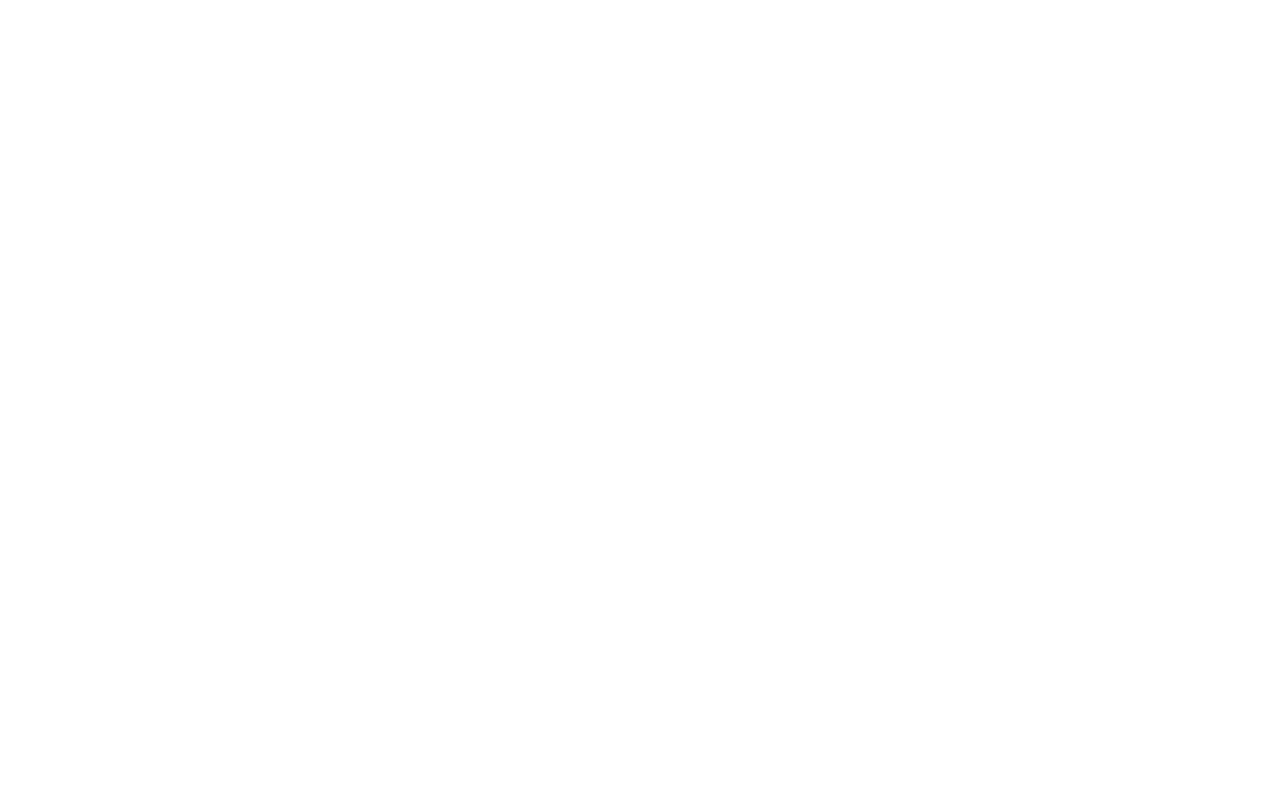
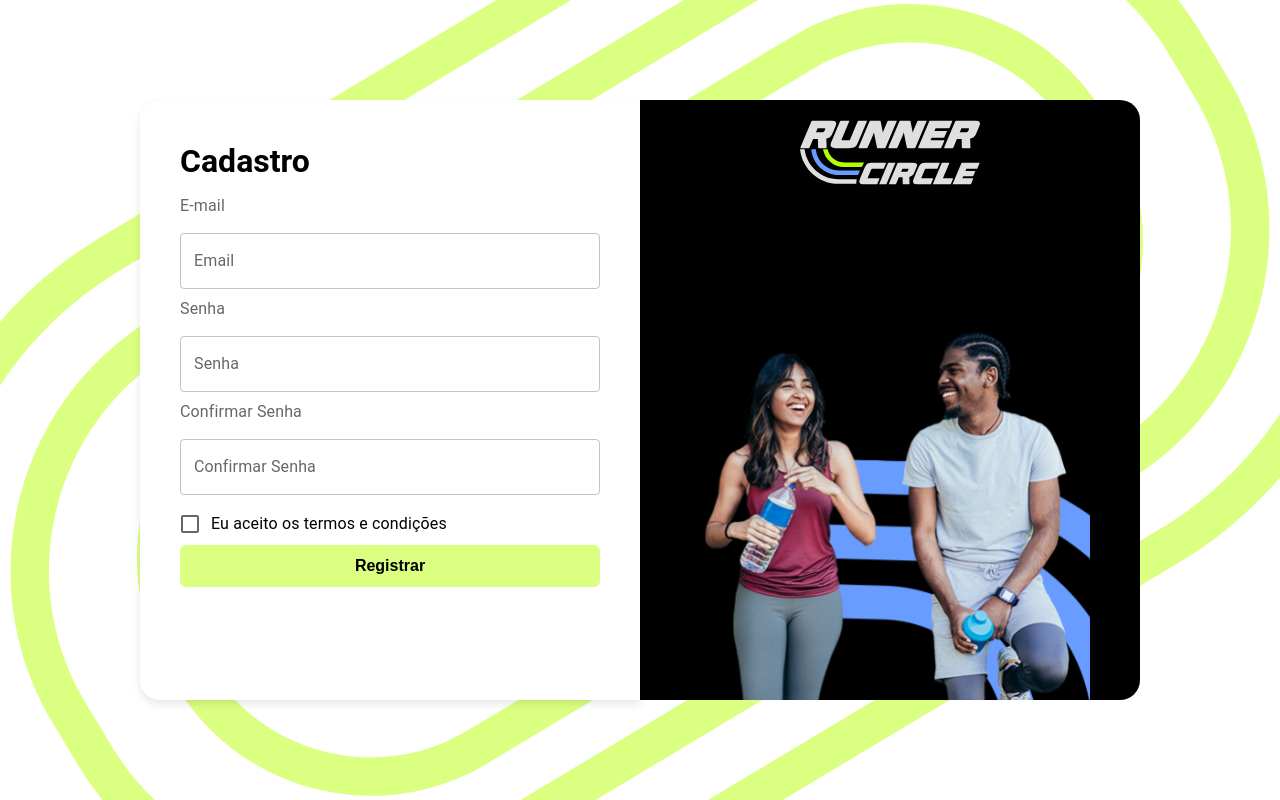
Before and after one commit to ThamirisAdriano/alura-runner-circle-2, a React (Vite) app: page /userRegister in a window 1280 px wide. Before the commit this address had no page. Built offline with nearby package versions, Linux system fonts and the light colour scheme; a web font is replaced by a local one; what apollo3-cache-persist would draw is missing.

Commit message:
autenticacao front

```diff
--- a/src/Router.tsx
+++ b/src/Router.tsx
@@ -4,11 +4,13 @@
 import { Publicar } from "./pages/Publicar";
 import { FeedGeral } from "./pages/FeedGeral";
 import { Menu } from "./components/Menu";
+import { CadastroUser } from "./pages/CadastroUser";
 
 export function Router() {
   return (
     <Routes>
       <Route path="/" element={<DefaultLayout />}>
+        <Route path="userRegister" element={<CadastroUser />} />
         <Route index element={<Login />} />
       </Route>
       <Route path="/" element={<Menu />}>
--- a/src/apolloClient.ts
+++ b/src/apolloClient.ts
@@ -1,8 +1,8 @@
 import { ApolloClient, InMemoryCache, HttpLink, gql, makeVar } from '@apollo/client';
 import { LocalStorageWrapper, persistCache } from 'apollo3-cache-persist';
+import { setContext } from '@apollo/client/link/context';
 
-// Definindo variáveis reativas para estado local
-export const searchQueryVar = makeVar(''); // Criamos uma variável reativa chamada searchQueryVar
+export const searchQueryVar = makeVar('');
 
 const cache = new InMemoryCache({
   typePolicies: {
@@ -10,7 +10,7 @@
       fields: {
         searchQuery: {
           read() {
-            return searchQueryVar(); // Usamos a variável reativa na query local
+            return searchQueryVar();
           },
         },
         mockActivities: {
@@ -31,28 +31,48 @@
   });
 })();
 
+const httpLink = new HttpLink({
+  uri: 'http://localhost:4000/graphql',
+});
 
+const authLink = setContext((_, { headers }) => {
+  const token = localStorage.getItem('token');
+  return {
+    headers: {
+      ...headers,
+      authorization: token ? `Bearer ${token}` : '',
+    },
+  };
+});
 
 const client = new ApolloClient({
-  link: new HttpLink({
-    uri: 'http://localhost:4000/graphql'
-  }),
+  link: authLink.concat(httpLink),
   cache,
-  connectToDevTools: true, // Habilita Apollo DevTools
+  connectToDevTools: true,
 });
 
-// Definindo a query local
 export const GET_SEARCH_QUERY = gql`
   query GetSearchQuery {
     searchQuery @client
   }
 `;
 
-// Definindo a mutation local
 export const SET_SEARCH_QUERY = gql`
   mutation SetSearchQuery($query: String!) {
     setSearchQuery(query: $query) @client
   }
 `;
 
+export const REGISTER_USER = gql`
+  mutation RegisterUser($email: String!, $password: String!) {
+    register(email: $email, password: $password)
+  }
+`;
+
+export const LOGIN_USER = gql`
+  mutation LoginUser($email: String!, $password: String!) {
+    login(email: $email, password: $password)
+  }
+`;
+
 export default client;
--- /dev/null
+++ b/src/pages/CadastroUser/index.tsx
@@ -0,0 +1,130 @@
+import { useState } from 'react';
+import {
+  TextField,
+  Typography,
+  Checkbox,
+  FormControlLabel,
+  FormLabel,
+} from '@mui/material';
+import { ButtonLogin, LoginCard, LoginContainer, LoginContainerImage } from './styles';
+import Logo from '../../assets/loginForm/Logo.svg';
+import Runnner from '../../assets/loginForm/RunnerCircle.svg';
+import { useNavigate } from 'react-router-dom';
+import { useMutation } from '@apollo/client';
+import { REGISTER_USER } from '../../apolloClient';
+
+export function CadastroUser() {
+  const [email, setEmail] = useState('');
+  const [password, setPassword] = useState('');
+  const [confirmPassword, setConfirmPassword] = useState('');
+  const [acceptTerms, setAcceptTerms] = useState(false);
+  const navigate = useNavigate();
+
+  const [register, { loading, error }] = useMutation(REGISTER_USER, {
+    onCompleted: () => {
+      navigate('/');
+    }
+  });
+
+  const handleSubmit = async (e: any) => {
+    e.preventDefault();
+    if (password !== confirmPassword) {
+      alert('Passwords do not match!');
+      return;
+    }
+    if (!acceptTerms) {
+      alert('You must accept the terms and conditions!');
+      return;
+    }
+    try {
+      await register({ variables: { email, password } });
+    } catch (err) {
+      console.error(err);
+    }
+  };
+
+  return (
+    <LoginCard>
+      <LoginContainer>
+        <Typography
+          variant="h5"
+          style={{ fontWeight: 'bold', fontSize: '2rem' }}
+          gutterBottom
+        >
+          Cadastro
+        </Typography>
+        <form onSubmit={handleSubmit}>
+          <FormLabel>E-mail</FormLabel>
+          <TextField
+            color="secondary"
+            label="Email"
+            variant="outlined"
+            margin="normal"
+            fullWidth
+            value={email}
+            onChange={(e) => setEmail(e.target.value)}
+          />
+          <FormLabel>Senha</FormLabel>
+          <TextField
+            label="Senha"
+            color="secondary"
+            type="password"
+            variant="outlined"
+            margin="normal"
+            fullWidth
+            value={password}
+            onChange={(e) => setPassword(e.target.value)}
+          />
+          <FormLabel>Confirmar Senha</FormLabel>
+          <TextField
+            label="Confirmar Senha"
+            color="secondary"
+            type="password"
+            variant="outlined"
+            margin="normal"
+            fullWidth
+            value={confirmPassword}
+            onChange={(e) => setConfirmPassword(e.target.value)}
+          />
+          <FormControlLabel
+            control={
+              <Checkbox
+                checked={acceptTerms}
+                onChange={(e) => setAcceptTerms(e.target.checked)}
+              />
+            }
+            label="Eu aceito os termos e condições"
+          />
+          {error && <p style={{ color: 'red' }}>{error.message}</p>}
+          <ButtonLogin type="submit" disabled={loading}>
+            {loading ? 'Registrando...' : 'Registrar'}
+          </ButtonLogin>
+        </form>
+      </LoginContainer>
+      <LoginContainerImage>
+        <img
+          src={Logo}
+          alt="Logo"
+          style={{
+            position: 'absolute',
+            top: 20,
+            left: '50%',
+            transform: 'translateX(-50%)',
+            width: '180px',
+          }}
+        />
+        <img
+          src={Runnner}
+          alt="Runnner"
+          style={{
+            position: 'absolute',
+            left: '50%',
+            bottom: '0%',
+            transform: 'translateX(-50%)',
+            width: '400px',
+          }}
+        />
+      </LoginContainerImage>
+    </LoginCard>
+  );
+}
--- /dev/null
+++ b/src/pages/CadastroUser/styles.ts
@@ -0,0 +1,50 @@
+import styled from 'styled-components';
+import { Box } from '@mui/material';
+import '../../styles/global'
+
+export const LoginCard = styled(Box)`
+  display: flex;
+  justify-content: center;
+  align-items: center;
+  width: 100%;
+  height: 100vh;
+`;
+
+export const LoginContainer = styled(Box)`
+  display: flex;
+  flex-direction: column;
+  width: 31.25rem;
+  height: 600px;
+  padding: 40px;
+  background-color: white;
+  box-shadow: 0 4px 8px rgba(0,0,0,0.1);
+  border-radius: 8px;
+  position: relative;
+  overflow: hidden;
+  border-radius:20px 0 0 20px;
+`;
+
+export const LoginContainerImage = styled(Box)`
+  width: 31.25rem;
+  height: 600px;
+  padding: 40px;
+  background-color: black;
+  position: relative;
+  border-radius:0 20px 20px 0;
+`;
+
+export const ButtonLogin = styled.button`
+  background-color: ${(props) => props.theme['verde-medio']};
+  color: ${(props) => props.theme['gray-100']};
+  font-weight: bold;
+  padding: 0.75em 1.5em;
+  border: none;
+  border-radius: 0.375em;
+  cursor: pointer;
+  transition: background-color 0.3s;
+  width:100%;
+
+  &:hover {
+    background-color: ${(props) => props.theme['verde-limao']};
+  }
+`;
--- a/src/pages/Login/index.tsx
+++ b/src/pages/Login/index.tsx
@@ -1,3 +1,4 @@
+import { useState } from "react";
 import {
   TextField,
   Typography,
@@ -13,9 +14,32 @@
 } from "./styles";
 import Logo from "../../assets/loginForm/Logo.svg";
 import Runnner from "../../assets/loginForm/RunnerCircle.svg";
-import { NavLink } from "react-router-dom";
+import { NavLink, useNavigate } from "react-router-dom";
+import { useMutation } from "@apollo/client";
+import { LOGIN_USER } from "../../apolloClient";
 
 export function Login() {
+  const [email, setEmail] = useState("");
+  const [password, setPassword] = useState("");
+  const [error, setError] = useState("");
+  const navigate = useNavigate();
+  const [login, { loading }] = useMutation(LOGIN_USER);
+
+  const handleLogin = async () => {
+    if (email === "" || password === "") {
+      setError("Por favor, preencha todos os campos.");
+      return;
+    }
+
+    try {
+      const { data } = await login({ variables: { email, password } });
+      localStorage.setItem('token', data.login);
+      navigate("/feed");
+    } catch (err) {
+      setError("Credenciais inválidas.");
+    }
+  };
+
   return (
     <LoginCard>
       <LoginContainer>
@@ -26,6 +50,7 @@
         >
           Login
         </Typography>
+        {error && <Typography color="error">{error}</Typography>}
         <FormLabel>E-mail</FormLabel>
         <TextField
           color="secondary"
@@ -33,6 +58,8 @@
           variant="outlined"
           margin="normal"
           fullWidth
+          value={email}
+          onChange={(e) => setEmail(e.target.value)}
         />
         <FormLabel>Senha</FormLabel>
         <TextField
@@ -42,14 +69,16 @@
           variant="outlined"
           margin="normal"
           fullWidth
+          value={password}
+          onChange={(e) => setPassword(e.target.value)}
         />
         <FormControlLabel
           control={<Checkbox defaultChecked />}
           label="Lembrar-me"
         />
-
-        <NavLink to="/feed">
-          <ButtonLogin>Login</ButtonLogin>
+        <ButtonLogin onClick={handleLogin} disabled={loading}>Login</ButtonLogin>
+        <NavLink to="/userRegister">
+          <span>Cadastre-se</span>
         </NavLink>
       </LoginContainer>
       <LoginContainerImage>
```
